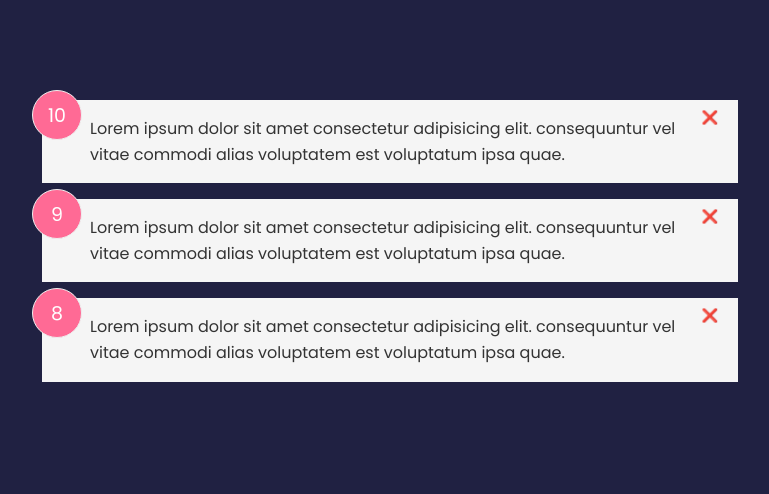
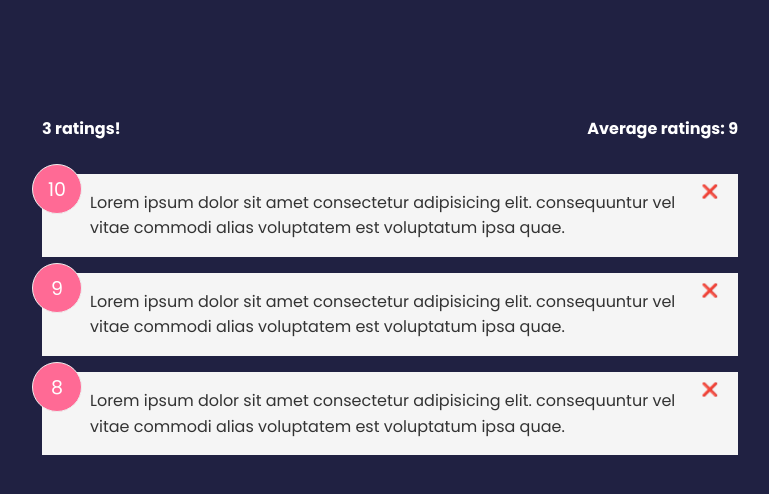
Before and after one commit to SinisaVukmirovic/Svelte-Crash-Course-2021, a Svelte app: page / in a window 1280 px wide. Shown: the top 494 px of the page, without its empty margins (250-1019 px from the left). Built offline with nearby package versions, Linux system fonts and the light colour scheme.

Commit message:
Added stats-ratings

```diff
--- a/src/App.svelte
+++ b/src/App.svelte
@@ -1,5 +1,6 @@
 <script>
 	import FeedbackList from './components/FeedbackList.svelte';
+	import FeedbackStats from './components/FeedbackStats.svelte';
 
   // if we are not using stores, our data should be stored in a top level component
   // which is app.svelte
@@ -27,9 +28,13 @@
   // that pass the test implemented by the provided function.
   feedback = feedback.filter(item => item.id != itemId);
 }
+
+$: count = feedback.length;
+$: average = feedback.reduce((a, {rating}) => a + rating, 0) / count;
 </script>
 
 <main class="container">
+  <FeedbackStats {count} {average} />
                   <!-- catching the dispatched event with equal function -->
 	<FeedbackList {feedback} on:delete-feedback={deleteFeedback} />
 </main>
--- /dev/null
+++ b/src/components/FeedbackStats.svelte
@@ -0,0 +1,18 @@
+<script>
+    export let count;
+    export let average;
+</script>
+
+<div class="feedback-ratings">
+    <h4>{count} ratings!</h4>
+    <h4>Average ratings: {average}</h4>
+</div>
+
+<style>
+    .feedback-ratings {
+        display: flex;
+        justify-content: space-between;
+        align-items: center;
+        padding: 1rem;
+    }
+</style>
```
